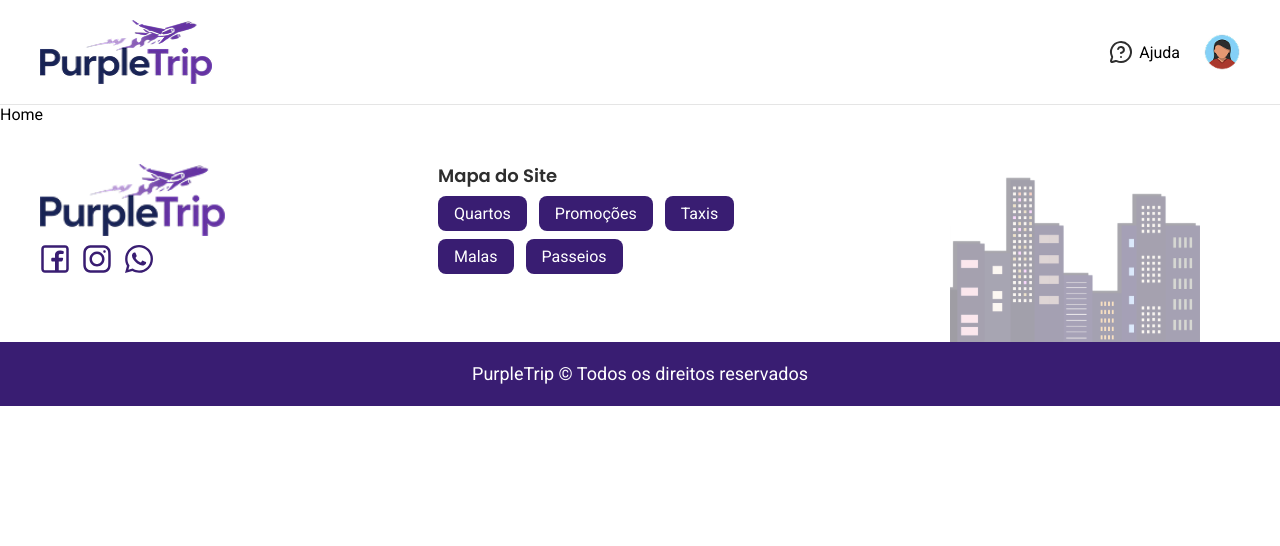
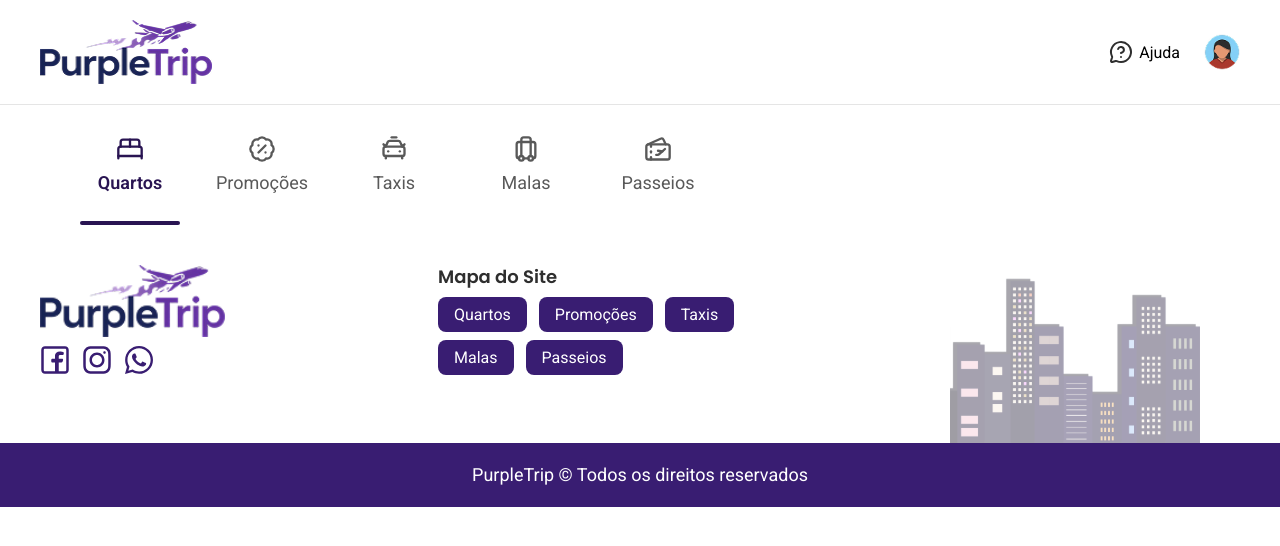
Before and after one commit to MatheusTG/PurpleTrip, a Next.js app in the folder source/web/: page / in a window 1280 px wide. Shown: the top 546 px of the page. Built offline with nearby package versions, Linux system fonts and the light colour scheme.

Commit message:
feat: Adds a Home Menu component with styles and functionalities

```diff
--- a/source/web/src/app/globals.css
+++ b/source/web/src/app/globals.css
@@ -86,3 +86,7 @@ a {
 ul {
   list-style: none;
 }
+
+.container {
+  padding: 0 5rem;
+}
--- a/source/web/src/app/page.tsx
+++ b/source/web/src/app/page.tsx
@@ -1,3 +1,9 @@
+import Menu from "@/components/home/menu";
+
 export default function Home() {
-  return <article>Home</article>;
+  return (
+    <article>
+      <Menu />
+    </article>
+  );
 }
--- /dev/null
+++ b/source/web/src/components/home/menu/index.tsx
@@ -0,0 +1,75 @@
+"use client";
+import {
+  BadgePercentIcon,
+  BedDoubleIcon,
+  CarTaxiFrontIcon,
+  LuggageIcon,
+  TicketsPlaneIcon,
+} from "lucide-react";
+import styles from "./menu.module.css";
+import { useEffect, useRef, useState } from "react";
+
+export default function Menu() {
+  const [activeBarPositions, setActiveBarPositions] = useState<number[]>([]);
+  const [currentPositionIndex, setCurrentPositionIndex] = useState(0);
+
+  const menuItens = useRef<(HTMLElement | null)[]>([]);
+
+  useEffect(() => {
+    const positions = menuItens.current
+      .filter(Boolean)
+      .map((el) => el?.offsetLeft) as number[];
+    setActiveBarPositions(positions);
+    setCurrentPositionIndex(0);
+  }, []);
+
+  const menuItensData = [
+    {
+      label: "Quartos",
+      icon: <BedDoubleIcon size={28} color="currentColor" />,
+    },
+    {
+      label: "Promoções",
+      icon: <BadgePercentIcon size={28} color="currentColor" />,
+    },
+    {
+      label: "Taxis",
+      icon: <CarTaxiFrontIcon size={28} color="currentColor" />,
+    },
+    {
+      label: "Malas",
+      icon: <LuggageIcon size={28} color="currentColor" />,
+    },
+    {
+      label: "Passeios",
+      icon: <TicketsPlaneIcon size={28} color="currentColor" />,
+    },
+  ];
+
+  return (
+    <nav>
+      <ul className={`${styles.menuList} container`}>
+        {menuItensData.map((item, index) => (
+          <li
+            key={item.label}
+            ref={(el) => {
+              menuItens.current[index] = el;
+            }}
+            className={`
+              ${styles.menuItem}
+              ${index === currentPositionIndex ? styles.menuItemActive : ""}
+            `}
+            onClick={() => setCurrentPositionIndex(index)}
+          >
+            <div className={styles.menuIcon}>{item.icon}</div>
+            <span className={styles.menuItemLabel}>{item.label}</span>
+          </li>
+        ))}
+        <span
+          className={styles.menuListBar}
+          style={{ left: `${activeBarPositions[currentPositionIndex]}px` }}
+        />
+      </ul>
+    </nav>
+  );
+}
--- /dev/null
+++ b/source/web/src/components/home/menu/menu.module.css
@@ -0,0 +1,48 @@
+.menuList {
+  display: flex;
+  gap: 2rem;
+  position: relative;
+}
+
+.menuItem {
+  display: grid;
+  justify-content: center;
+  align-content: center;
+  gap: 0.5rem;
+
+  width: 6.25rem;
+  height: 7.5rem;
+
+  color: var(--gray-800);
+}
+
+.menuItem:hover,
+.menuItemActive {
+  color: var(--primary-1000);
+}
+
+.menuItem:hover .menuItemLabel,
+.menuItemActive .menuItemLabel {
+  font-weight: 600;
+}
+
+.menuIcon {
+  display: flex;
+  align-items: center;
+  justify-content: center;
+}
+
+.menuItemLabel {
+  font: var(--font-02-sm);
+  color: currentColor;
+}
+
+.menuListBar {
+  position: absolute;
+  width: 6.25rem;
+  height: 0.25rem;
+  border-radius: 0.25rem;
+  background-color: var(--primary-1000);
+  transition: 0.2s;
+  bottom: 0px;
+}
```
